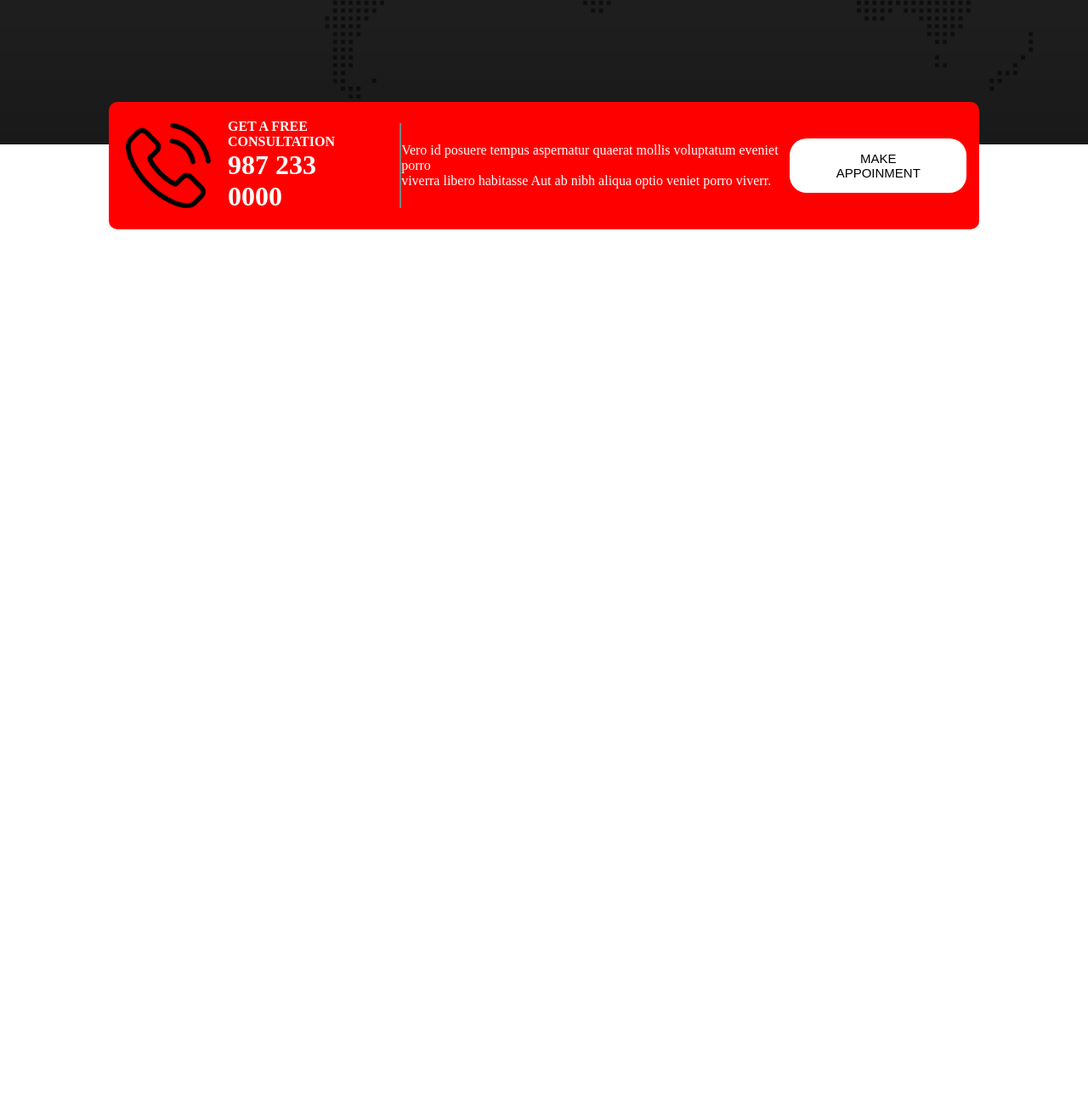
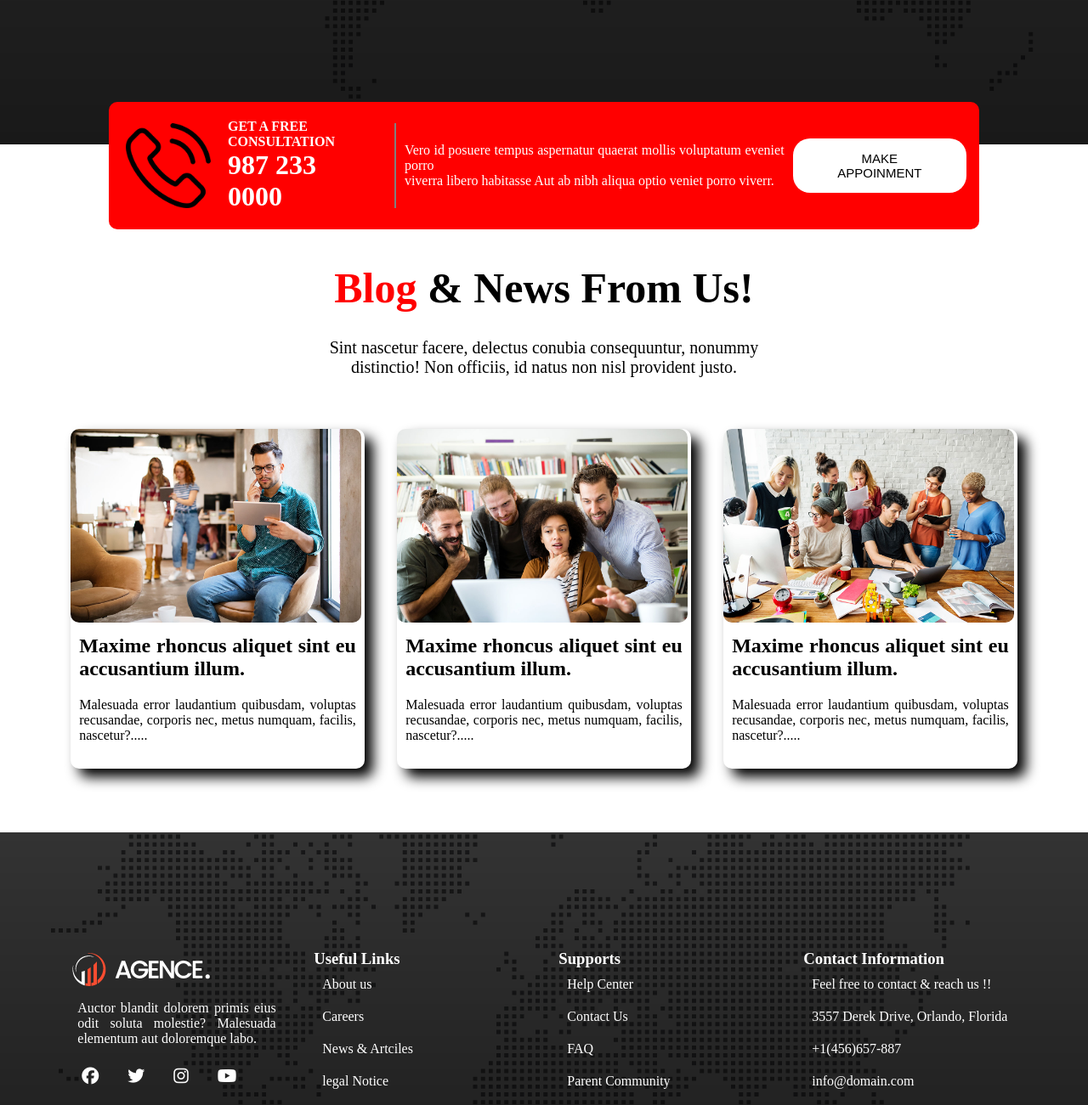
Before and after one commit to Mithun4450/website-of-digital-agency, a plain HTML site: page index.html in a window 1280 px wide. Shown: the part 1499-2800 px from the top of the page at 85% size. Before the commit the page ends 1769 px from the top, so only its background shows below. Drawn offline with Linux system fonts and the light colour scheme.

Commit message:
footer completed

```diff
--- a/index.html
+++ b/index.html
@@ -5,6 +5,7 @@
     <meta name="viewport" content="width=device-width, initial-scale=1.0">
     <title>Digital Agency Website</title>
     <link rel="stylesheet" href="style.css">
+    <script src="https://kit.fontawesome.com/0675d7cab4.js" crossorigin="anonymous"></script>
 </head>
 <body>
     <header>
@@ -119,6 +120,31 @@
 
 
         <!-- Blog Part -->
+        <section class="">
+
+            <div class="blog-details">
+                <h1> <span class="span-red">Blog</span> & News From Us! </h1>
+                <p>Sint nascetur facere, delectus conubia consequuntur, nonummy <br>  distinctio! Non officiis, id natus non nisl provident justo. </p>
+            </div>
+
+            <div class="blog-container">
+                <div class="blog">
+                    <img src="asset/image/blog-1.jpg" alt="">
+                    <h2>Maxime rhoncus aliquet sint eu accusantium illum. </h2>
+                    <p>Malesuada error laudantium quibusdam, voluptas recusandae, corporis nec, metus numquam, facilis, nascetur?..... </p>
+                </div>
+                <div class="blog">
+                    <img src="asset/image/blog-2.jpg" alt="">
+                    <h2>Maxime rhoncus aliquet sint eu accusantium illum. </h2>
+                    <p>Malesuada error laudantium quibusdam, voluptas recusandae, corporis nec, metus numquam, facilis, nascetur?..... </p>
+                </div>
+                <div class="blog">
+                    <img src="asset/image/blog-3.jpg" alt="">
+                    <h2>Maxime rhoncus aliquet sint eu accusantium illum. </h2>
+                    <p>Malesuada error laudantium quibusdam, voluptas recusandae, corporis nec, metus numquam, facilis, nascetur?..... </p>
+                </div>
+            </div>
+        </section>
 
 
 
@@ -127,7 +153,53 @@
 
 
 
-    <footer>
+    <footer class="footer">
+        <div class="footer-container">
+            <div class="footer-block">
+                <img src="asset/logo/logo.png" alt="">
+                <p>Auctor blandit dolorem primis eius odit soluta molestie? Malesuada elementum aut doloremque labo. </p>
+
+                <a href=""><i class="fa-brands fa-facebook"></i></a>
+                <a href=""><i class="fa-brands fa-twitter"></i></a>
+                <a href=""><i class="fa-brands fa-instagram"></i></a>
+                <a href=""><i class="fa-brands fa-youtube"></i></a>
+
+            </div>
+
+
+            <div class="footer-block">
+                <h3>Useful Links</h3>
+                <p>About us</p>
+                <p>Careers</p>
+                <p>News & Artciles</p>
+                <p>legal Notice</p>
+
+            </div>
+            <div class="footer-block">
+                <h3>Supports</h3>
+                <p>Help Center</p>
+                <p>Contact Us</p>
+                <p>FAQ</p>
+                <p>Parent Community</p>
+
+            </div>
+            <div class="footer-block">
+                <h3>Contact Information</h3>
+                <p>Feel free to contact & reach us !!</p>
+                <p>3557 Derek Drive, Orlando, Florida </p>
+                <p>+1(456)657-887</p>
+                <p>info@domain.com</p>
+
+            </div>
+        </div>
+
+        <div class="hr">
+            <hr>
+        </div>
+
+        <div class="copy">
+            <p>Copyright © 2022 Agence. All rights reserved.</p>
+        </div>
 
     </footer>
 
--- a/style.css
+++ b/style.css
@@ -216,3 +216,97 @@
 
 
 }
+
+
+
+/* Blog Part */
+.blog-details{
+    width: 100%;
+    height: 200px;
+}
+.blog-details> h1{
+    text-align: center;
+
+}
+.blog-details> p{
+    text-align: center;}
+
+.blog-details> h1{
+    margin-top: 40px;
+    font-size: 50px;
+    font-weight: 800;
+}
+.blog-details> p{
+    margin-top: 20px;
+    font-size: 20px;
+    margin-bottom: 20px;
+}
+.blog-container{
+    display: flex;
+    justify-content: space-around;
+    align-items: center;
+    width: 90%;
+    height: 250px;
+    margin: auto;
+    margin-top: 70px;
+}
+.blog{
+    width: 30%;
+    height: 400px;
+    box-shadow: 10px 10px 15px;
+    border-radius: 10px;
+
+}
+.blog > img{
+    width: 342px;
+    border-radius: 10px;
+
+}
+.blog > h2, p{
+    text-align: justify;
+    padding: 10px;
+
+}
+
+
+
+
+
+/* Footer Part */
+.footer{
+    width: 100%;
+    height: 500px;
+    background-image: url(asset/image/footer-bg.png), linear-gradient(rgba(0,0,0,.8), rgba(0,0,0,.9));
+    background-blend-mode: overlay;
+    background-repeat: no-repeat;
+    background-position: center;
+    color: white;
+    margin-top: 150px;
+
+}
+.footer-container{
+    width: 90%;
+    height: 450px;
+    display: flex;
+    justify-content: space-around;
+    align-items: center;
+    margin: auto;
+
+}
+.footer-block{
+    width: 22%;
+
+}
+.footer-block a>i{
+    color: white;
+    padding: 15px;
+    font-size: 20px;
+}
+.hr{
+    width: 70%;
+    margin: auto;
+}
+.copy > p{
+    font-size: 15px;
+    text-align: center;
+}
```
